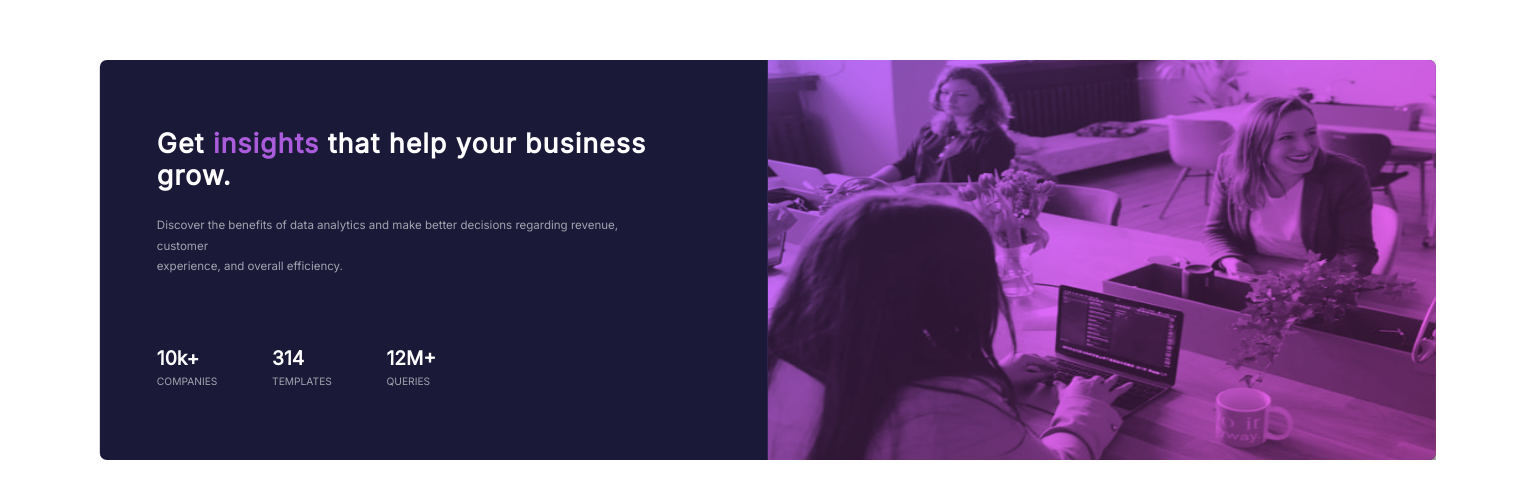
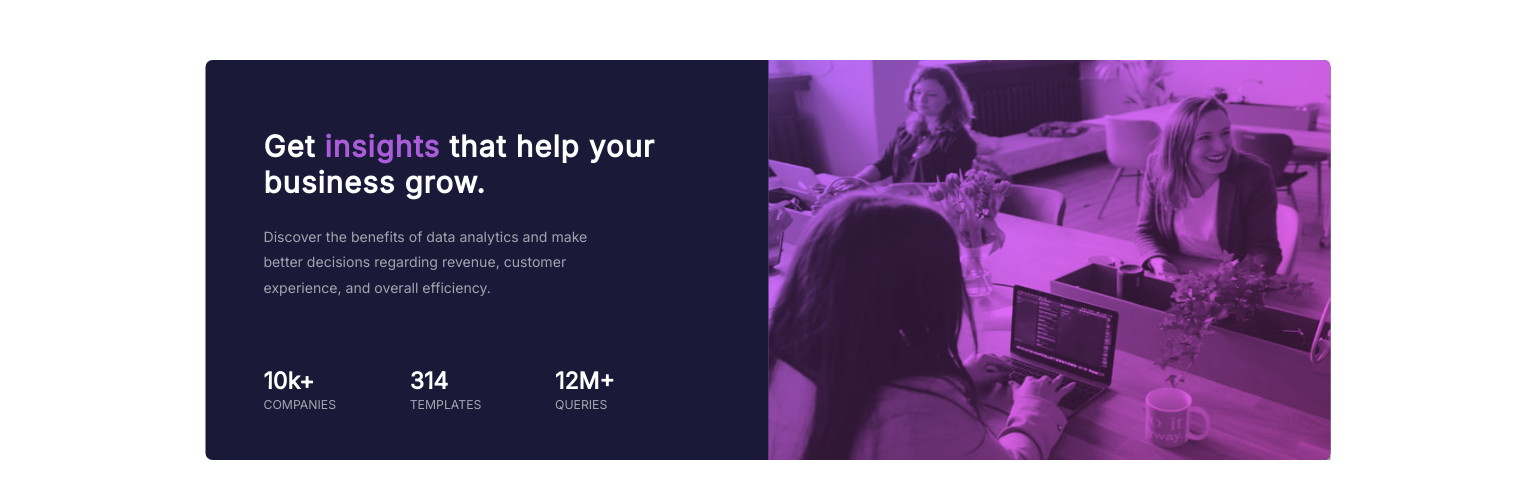
Before and after one commit to dyegohrq/cartao-de-estatistica, a plain HTML site: page index.html in a window 1536 px wide. Shown: the part 140-638 px from the top of the page. Drawn offline with Linux system fonts and the light colour scheme.

Commit message:
finalizando o projeto

```diff
--- a/estilos/media-700+.css
+++ b/estilos/media-700+.css
@@ -58,8 +58,8 @@
 @media screen and (min-width: 900px) {
 
     main {
-        width: 69vw;
-        height: 400px;
+        width: 85vw;
+        height: 393px;
     }
 
     .hero-image {
@@ -79,7 +79,7 @@
     .conteiner {
         float: left;
         width: 50%;
-        padding: 57px;
+        padding: 45px;
     }
 
     .hero-text {
@@ -89,14 +89,14 @@
 
     .hero-text > h1 {
         font-weight: 900;
-        font-size: 2.1em;
+        font-size: 2em;
     }
 
     .hero-text > p {
         font-size: .9em;
         text-align: left;
         text-indent: 0;
-        margin: 20px 84px 15px 0px ;
+        margin: 20px 23px 15px 0px ;
     }
 
     .conteudo {
@@ -107,7 +107,7 @@
     .dados {
         display: inline-block;
         text-align: left;
-        margin: 40px 53px 0px 0px ;
+        margin: 40px 38px 0px 0px ;
 
     }
 }
@@ -126,3 +126,28 @@
         margin: 40px 51px 0px 0px;
     }
 }
+
+@media screen and (min-width: 1300px) {
+    main {
+        width: 1125px;
+        height: 400px;
+    }
+
+    .hero-text > h1 {
+        font-size: 2.3em;
+    }
+
+    .hero-text > p {
+        margin: 20px 100px 15px 0px;
+        font-size: 1.1em;
+    }
+
+    .conteiner {
+        padding: 58px;
+    }
+
+    .dados {
+        margin: 40px 70px 0px 0px;
+        font-size: 1.2em;
+    }
+}
```
